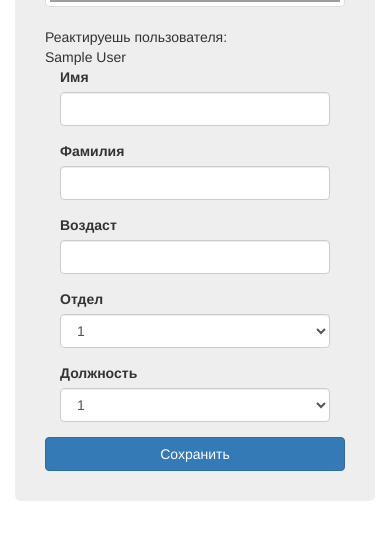
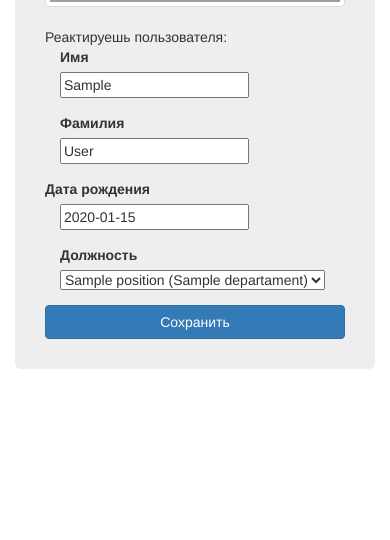
Before and after one commit to ersul4ik/acs, a Django app: page /profiles/edit/1/ in a window 390 px wide. Shown: the part 178-718 px from the top of the page. Run offline with Django 3.2, Linux system fonts and the light colour scheme; tables that the repository leaves empty hold one stand-in row (values such as "Sample post"); some libraries are stand-ins or nearby versions; grey boxes are pictures that could not be loaded.

Commit message:
Created by form.py, data from the database

```diff
--- a/applications/profiles/forms.py
+++ b/applications/profiles/forms.py
@@ -4,15 +4,14 @@ from django import forms
 from applications.profiles.models import Profile
 
 
-class FormProfile(forms.ModelForm):
+class Profile_form(forms.ModelForm):
+        class Meta():
+            model = Profile
+            fields = [
+            'first_name',
+            'last_name',
+            'position',
+            'birthday',
+            'image',
 
-    class Meta:
-        model = Profile
-        exclude = ('age',)
-        # fields = ('first_name', 'last_name')
-
-        # Стили полей,создание старта
-        widgets = {
-            'number_starts': forms.Textarea(attrs={'class': 'form-control', 'rows': '1'}),
-            'result': forms.Textarea(attrs={'class': 'form-control', 'rows': '3'}),
-        }
+    ]
--- a/applications/profiles/templates/profile.html
+++ b/applications/profiles/templates/profile.html
@@ -8,49 +8,31 @@
                 <div class="thumbnail">
                     <img src="http://lorempixel.com/400/200" alt="...">
                 </div>
-                    Реактируешь пользователя: <br> {{ user.get_full_name }}
+                    Реактируешь пользователя: <br>
             </div>
             <div class="col-md-8">
                 <div class="col-md-6">
                     <div class="form-group">
                         <div class="col-md-3"><label for="">Имя</label></div>
-                        <div class="col-md-9"><input type="text" class="form-control" placeholder=""></div>
+                        <div class="col-md-9">{{ form.first_name }}</div>
                     </div>
                 </div>
                 <div class="col-md-6">
                     <div class="form-group">
                         <div class="col-md-3"><label for="">Фамилия</label></div>
-                        <div class="col-md-9"><input type="text" class="form-control" placeholder=""></div>
+                        <div class="col-md-9">{{ form.last_name }}</div>
                     </div>
                 </div>
                 <div class="col-md-6">
                     <div class="form-group">
-                        <div class="col-md-3"><label for="">Воздаст</label></div>
-                        <div class="col-md-9"><input type="number" class="form-control" placeholder=""></div>
-                    </div>
-                </div>
-                <div class="col-md-6">
-                    <div class="form-group">
-                        <div class="col-md-3"><label for="">Отдел</label></div>
-                        <div class="col-md-9">
-                            <select name="" id="" class="form-control">
-                                <option value="">1</option>
-                                <option value="">2</option>
-                                <option value="">3</option>
-                            </select>
-                        </div>
+                        <div class="co]l-md-3"><label for="">Дата рождения</label></div>
+                            <div class="col-md-9">{{ form.birthday }}</div>
                     </div>
                 </div>
                 <div class="col-md-6">
                     <div class="form-group">
                         <div class="col-md-3"><label for="">Должность</label></div>
-                        <div class="col-md-9">
-                            <select name="" id="" class="form-control">
-                                <option value="">1</option>
-                                <option value="">2</option>
-                                <option value="">3</option>
-                            </select>
-                        </div>
+                        <div class="col-md-9">{{ form.position }}</div>
                     </div>
                 </div>
                 <div class="row">
--- a/applications/profiles/views.py
+++ b/applications/profiles/views.py
@@ -2,15 +2,19 @@
 from __future__ import unicode_literals
 
 from django.shortcuts import render, get_object_or_404
-
+from applications.profiles.forms import  Profile_form
 from applications.profiles.models import Profile
 
 
 def profile_edit(request, user_id):
-    template = 'profile.html'
     user = get_object_or_404(Profile, user__id=user_id)
-    return render(request, template, {'user': user})
+    form = Profile_form(request.POST or None, request.FILES or None, instance=user)
+    if request.method == 'POST':
+        form.save()
+    return render(request, 'profile.html', {'form': form})
 
 
-def profile_list(request):
-    pass
+def profile_main(request, user_id):
+    template = 'profile.html'
+    user = Profile.objects.get(user__id=user_id)
+    return render(request, template, {'user': user})
--- a/applications/reports/models.py
+++ b/applications/reports/models.py
@@ -10,6 +10,7 @@ from django.db import models
 class AccountingAccess(models.Model):
     user = models.ForeignKey(User)
     coming = models.TimeField(verbose_name='Пришел в', blank=True, null=True)
+    coming = models.TimeField(verbose_name='Пришел в', auto_now_add=False)
     leaving = models.TimeField(verbose_name='Ушел в', blank=True, null=True)
     date = models.DateField(auto_now_add=True)
 
--- a/applications/reports/templates/main_report.html
+++ b/applications/reports/templates/main_report.html
@@ -23,6 +23,7 @@
                 <td>{{ item.get_processing }}</td>
                 <td>{{ item.get_defect }}</td>
                 <td><a href="{% url 'profiles:edit' item.user.pk %}">Редактировать</a></td>
+
             </tr>
             {%  endfor %}
             </tbody>
--- a/applications/reports/views.py
+++ b/applications/reports/views.py
@@ -12,3 +12,4 @@ def report_main(request):
     template = 'main_report.html'
     access_list = AccountingAccess.objects.all()
     return render(request, template, {'user_list': access_list})
+    return render(request, template, {'list': access_list})
--- a/templates/header.html
+++ b/templates/header.html
@@ -18,7 +18,7 @@
                       <a href="#" class="dropdown-toggle" data-toggle="dropdown">{{ request.user.profile.get_full_name }} ({{ request.user.profile.get_departament_abbreviation }}) <b class="caret"></b></a>
                       <ul class="dropdown-menu">
                         <li><a href="{% url 'reports:list' %}">Отчеты</a></li>
-                        <li><a href="{% url 'profile:list' %}">Пользователи</a></li>
+                        <li><a href="{% url 'profiles:list' %}">Пользователи</a></li>
                         <li><a href="{% url 'profiles:edit' request.user.pk %}">Настройки</a></li>
                         {% if request.user.is_superuser %}
                         <li><a href="{% url 'admin:index' %}">Администрирование</a></li>
```
